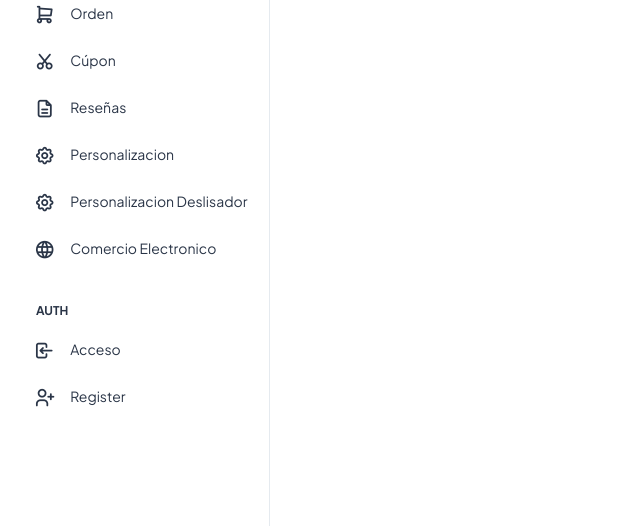
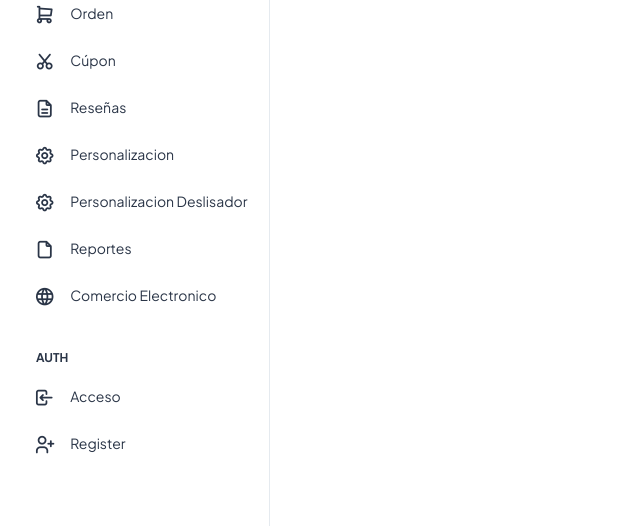
Before and after one commit to MirandaHack1/Integrador_Sexto, a PHP site: template Admin/Views/html/menu.php in a window 1280 px wide. Shown: the part 377-903 px from the top of the page, without its empty margins (0-640 px from the left). Run offline with PHP 8.4, Linux system fonts and the light colour scheme; the template is opened without the code that fills it, so the values that code supplies are empty; the visitor is signed in with stand-in values (Sample User, id 1).

Commit message:
arreglado

```diff
--- a/Admin/Views/html/menu.php
+++ b/Admin/Views/html/menu.php
@@ -17,7 +17,7 @@
           <span class="hide-menu">Pantallad e Inicio </span>
         </li>
         <li class="sidebar-item">
-          <a class="sidebar-link" href="" aria-expanded="false">
+          <a class="sidebar-link" href="." aria-expanded="false">
             <span>
               <i class="ti ti-layout-dashboard"></i>
             </span>
@@ -119,10 +119,21 @@
           </a>
         </li>
         <!-- /*****************************************************************************************************************************************************************************/
+                                                                                        MENU DE PERSONALIZACION
+            /*****************************************************************************************************************************************************************************/ -->
+        <li class="sidebar-item">
+          <a class="sidebar-link" href="productos/productos.php" target="base" aria-expanded="false">
+            <span>
+              <i class="ti ti-file"></i>
+            </span>
+            <span class="hide-menu">Reportes</span>
+          </a>
+        </li>
+        <!-- /*****************************************************************************************************************************************************************************/
                                                                                         MENU DE DIRECION PAGINA WEB
             /*****************************************************************************************************************************************************************************/ -->
         <li class="sidebar-item">
-          <a class="sidebar-link" href="../../../index.php" target="base" aria-expanded="false">
+          <a class="sidebar-link" href="productos/productos.php" target="base" aria-expanded="false">
             <span>
               <i class="ti ti-world"></i>
             </span>
```
